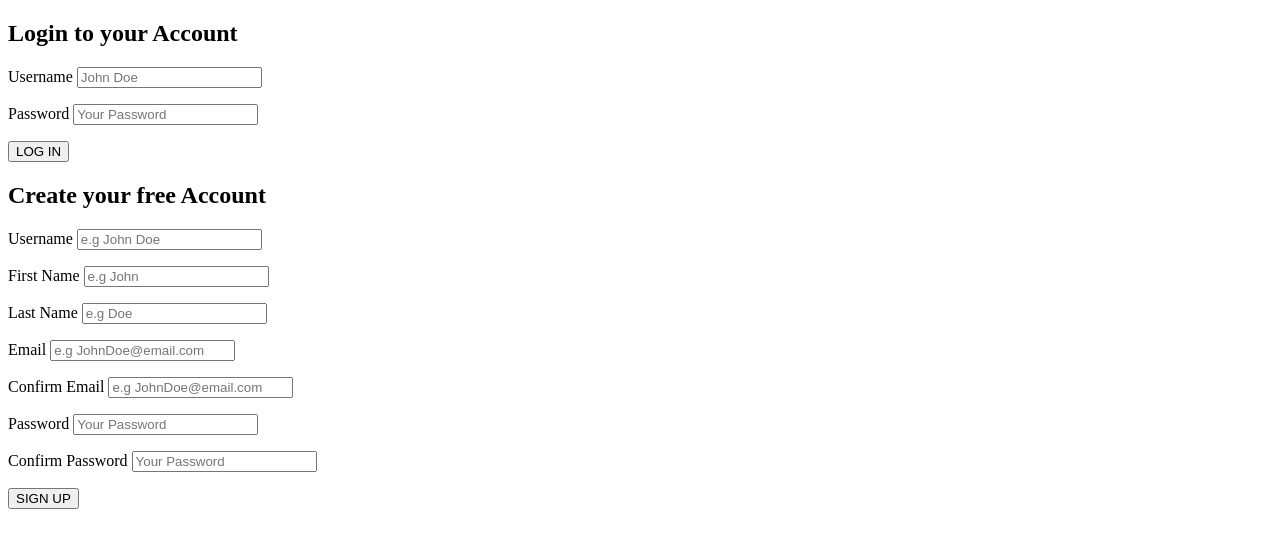
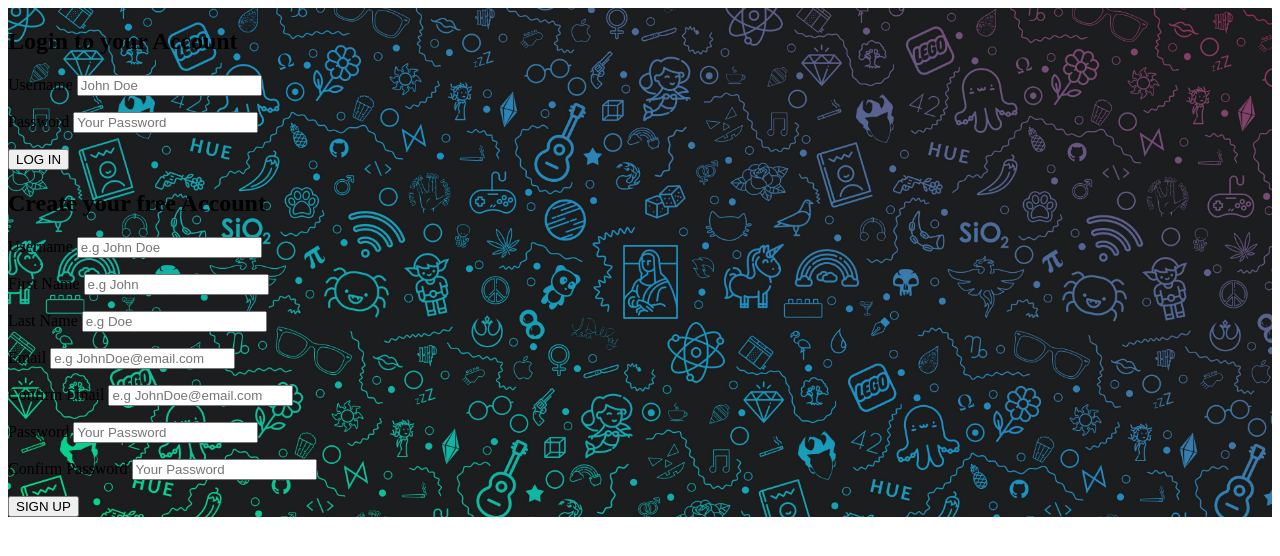
Before and after one commit to liam34/PhpProjectOnGit, a PHP site: page /register.php in a window 1280 px wide. Shown: the top 556 px of the page. Run offline with PHP 8.4, Linux system fonts and the light colour scheme.

Commit message:
add backgraound image

```diff
--- /dev/null
+++ b/assets/css/register.css
@@ -0,0 +1,10 @@
+#background {
+
+    background-color:black;
+    background-image: url(../images/slotify_wallpaper.jpg);
+    background-position: center;
+    background-size: cover;
+    display: table;
+    height: 100%;
+    width: 100%;
+}
--- a/register.php
+++ b/register.php
@@ -25,9 +25,11 @@ function getInputValue($name) {
     <meta http-equiv="X-UA-Compatible" content="IE=edge">
     <meta name="viewport" content="width=device-width, initial-scale=1.0">
     <title>Welcome to Slotify</title>
+    <link rel="stylesheet" type="text/css" href="assets/css/register.css">
 </head>
 
 <body>
+    <div id="background">
         <div id="inputContainer">
             <form id="loginForm" action="register.php" method="POST"><! --Comment -->
                 <h2>Login to your Account</h2>
@@ -92,5 +94,6 @@ function getInputValue($name) {
                 <button type="submit" name="registerButton">SIGN UP</button>
             </form>
         </div>
+    </div>
 </body>
 </html>
```
Also changed, not shown: assets/images/slotify_wallpaper.jpg (added). Lines whose indentation alone changed are shown as unchanged.
